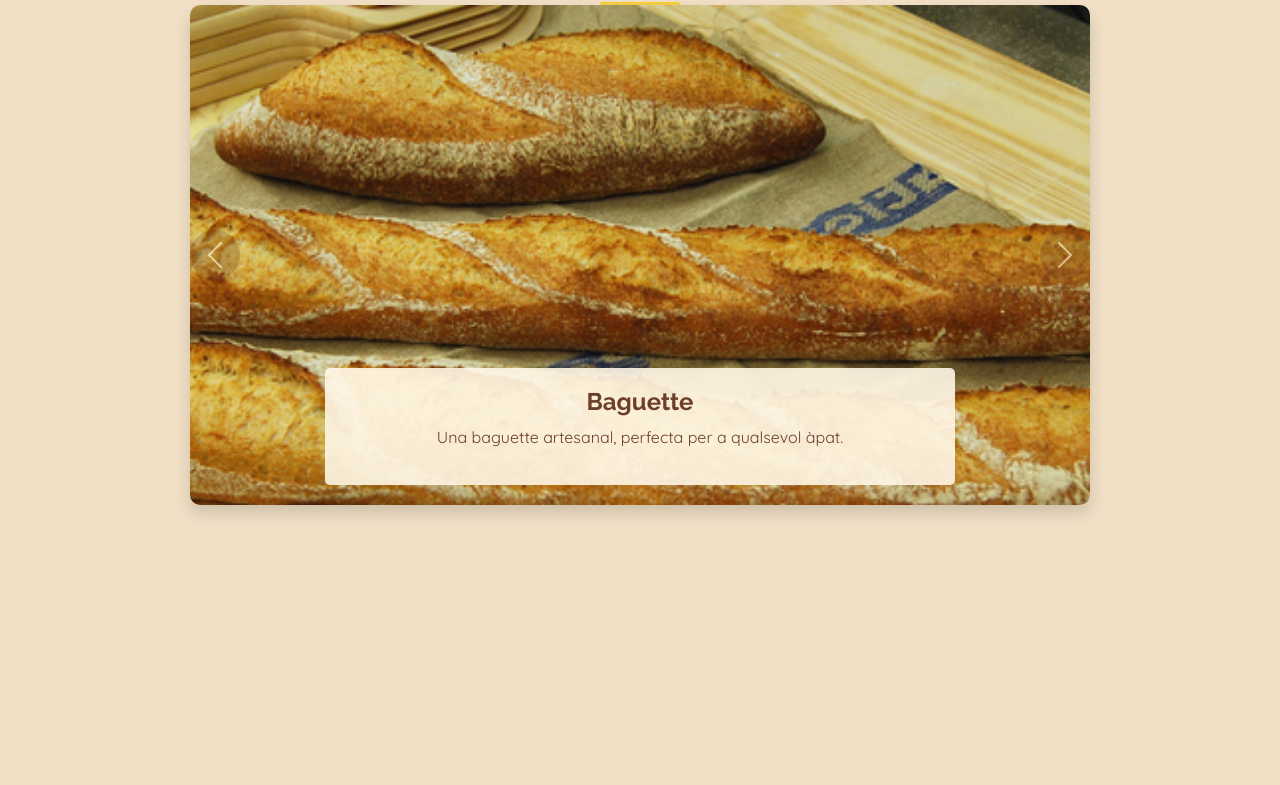
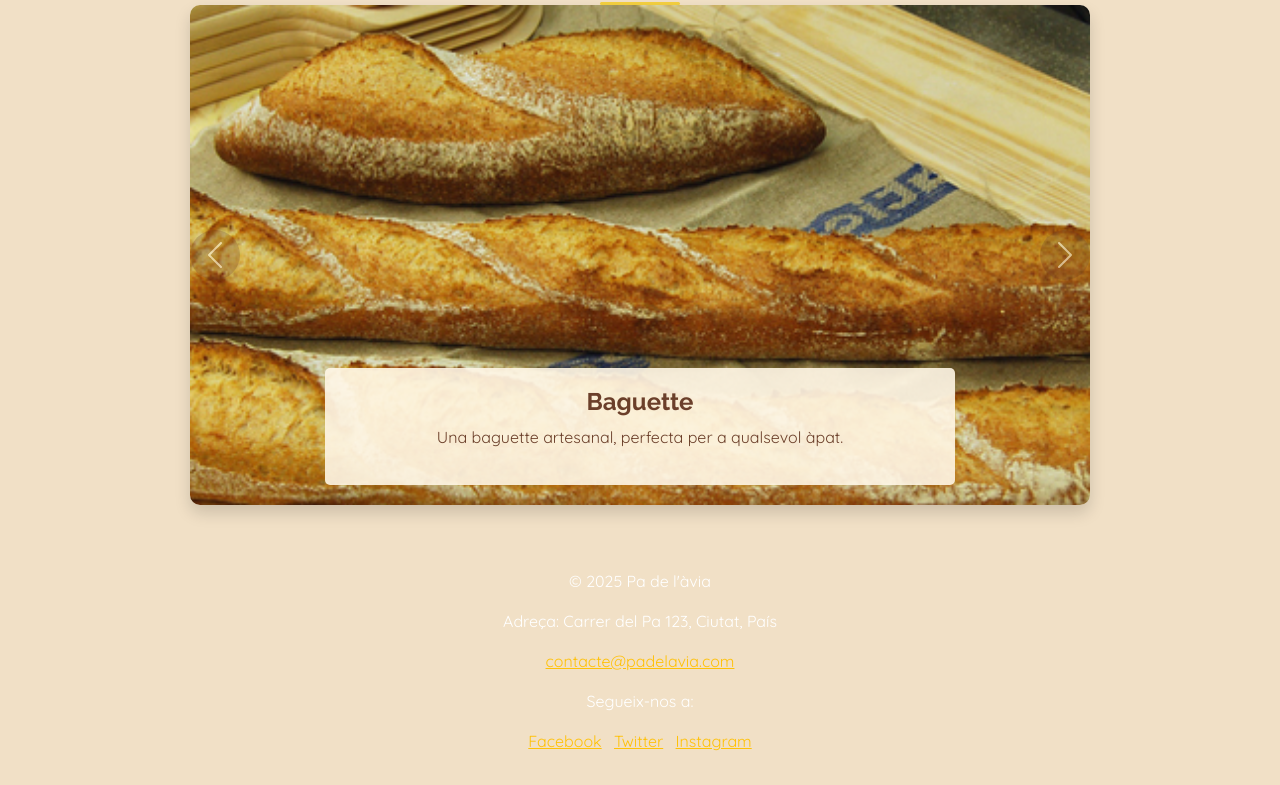
Before and after one commit to PauGuijarro/WidgetsAriaBootstrap_EricMPauG, a plain HTML site: page index.html in a window 1280 px wide. Shown: the part 172-957 px from the top of the page. Before the commit the page ends 800 px from the top, so only its background shows below. Drawn offline with nearby package versions, Linux system fonts and the light colour scheme.

Commit message:
Update index.html

```diff
--- a/index.html
+++ b/index.html
@@ -143,6 +143,22 @@
         </div>
     </main>
 
+
+</body>
+    <footer role="contentinfo" class="text-center text-white py-3 w-100">
+        <p>© 2025 Pa de l'àvia</p>
+        <p>Adreça: Carrer del Pa 123, Ciutat, País</p>
+        <p>
+            <a href="mailto:contacte@padelavia.com" class="text-warning" aria-label="Envia un correu electrònic a Pa de l'àvia">
+                contacte@padelavia.com
+            </a>
+        </p>
+        <p>Segueix-nos a:</p>
+        <ul role="list" class="list-inline">
+            <li class="list-inline-item"><a href="#" class="text-warning" aria-label="Visita el nostre perfil de Facebook">Facebook</a></li>
+            <li class="list-inline-item"><a href="#" class="text-warning" aria-label="Visita el nostre perfil de Twitter">Twitter</a></li>
+            <li class="list-inline-item"><a href="#" class="text-warning" aria-label="Visita el nostre perfil d'Instagram">Instagram</a></li>
+        </ul>
+    </footer>
     <script src="https://cdn.jsdelivr.net/npm/bootstrap@5.3.0/dist/js/bootstrap.bundle.min.js"></script>
-</body>
 </html>
```
